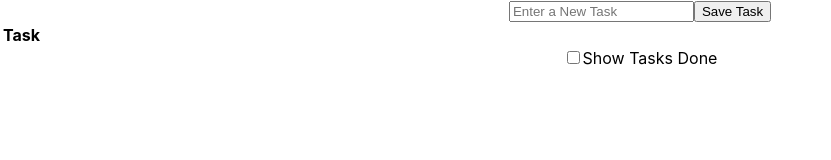
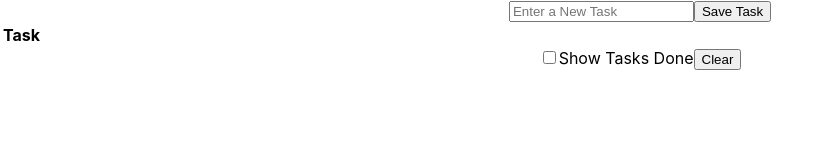
Before and after one commit to foronda94/TodoList, a React (Create React App) app: page / in a window 1280 px wide. Shown: the top 160 px of the page, without its empty margins (0-831 px from the left). Built offline with nearby package versions, Linux system fonts and the light colour scheme.

Commit message:
deleteTasks

```diff
--- a/src/App.js
+++ b/src/App.js
@@ -2,6 +2,7 @@
 import './App.css';
 import TaskCreator from './components/TaskCreator';
 import TaskTable from './components/TaskTable';
+import VisibilityControl from './components/VisibilityControl';
 
 function App() {
 
@@ -32,6 +33,11 @@
     localStorage.setItem('tasks', JSON.stringify(tasksItems));
   }, [ tasksItems ])
 
+  const cleanTasks = () => {
+    setTasksItems(tasksItems.filter(task => !task.done));
+    setShowCompleted(false)
+  }
+
   return (
     <div className="App">
       <TaskCreator
@@ -41,9 +47,11 @@
         tasks={tasksItems}
         toggleTask={toggleTask}
       />
-      <div>
-        <input type="checkbox" onChange={(e) => setShowCompleted(!showCompleted)}/><label>Show Tasks Done</label>
-      </div>
+      <VisibilityControl
+        setShowCompleted={(checked) => setShowCompleted(checked)}
+        cleanTasks={cleanTasks}
+        isChecked={showCompleted}
+      />
       {
         showCompleted && (
           <TaskTable
--- /dev/null
+++ b/src/components/VisibilityControl.jsx
@@ -0,0 +1,27 @@
+import React from "react";
+
+const VisibilityControl = ({ isChecked, setShowCompleted, cleanTasks }) => {
+  const handleDelete = () => {
+    if(window.confirm('Are you sure you want to delete it?')) {
+      cleanTasks()
+    }
+  };
+
+  return (
+    <div>
+      <input
+        checked={isChecked}
+        type="checkbox"
+        onChange={(e) => setShowCompleted(e.target.checked)}
+      />
+      <label>Show Tasks Done</label>
+      <button
+        onClick={handleDelete}
+      >
+        Clear
+      </button>
+    </div>
+  );
+};
+
+export default VisibilityControl;
```
